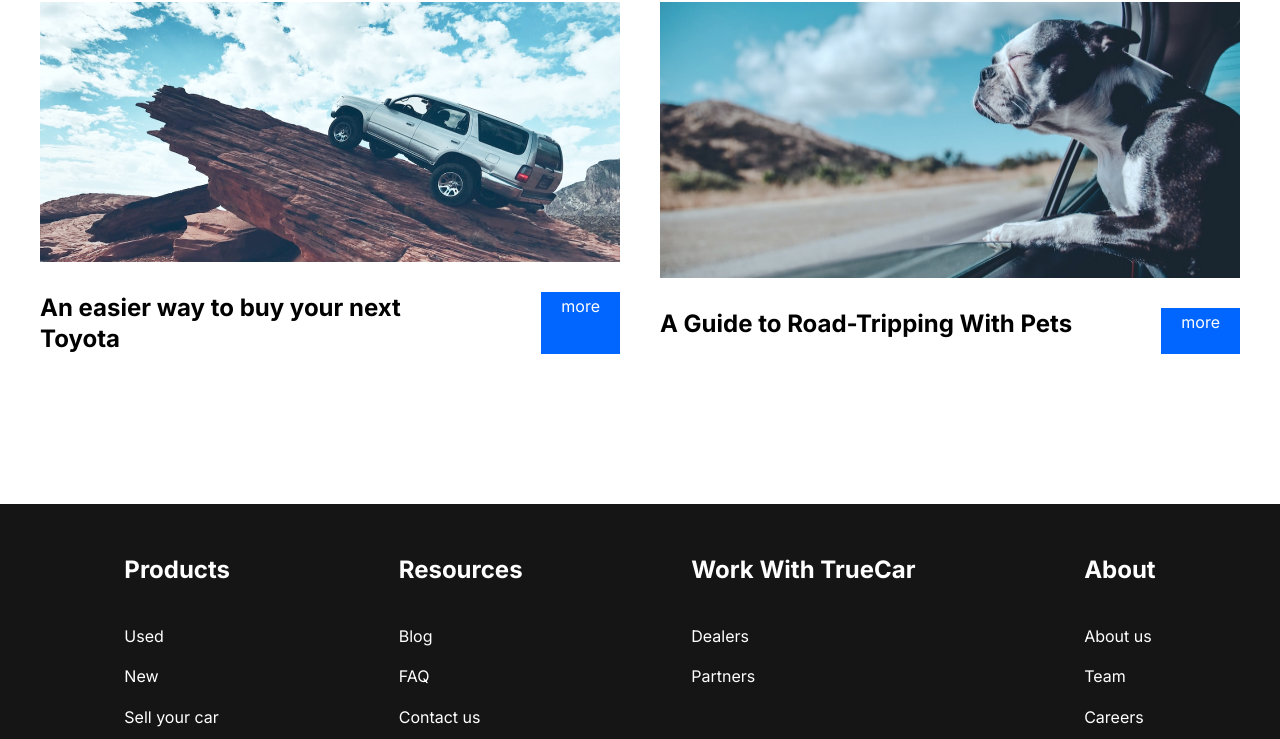
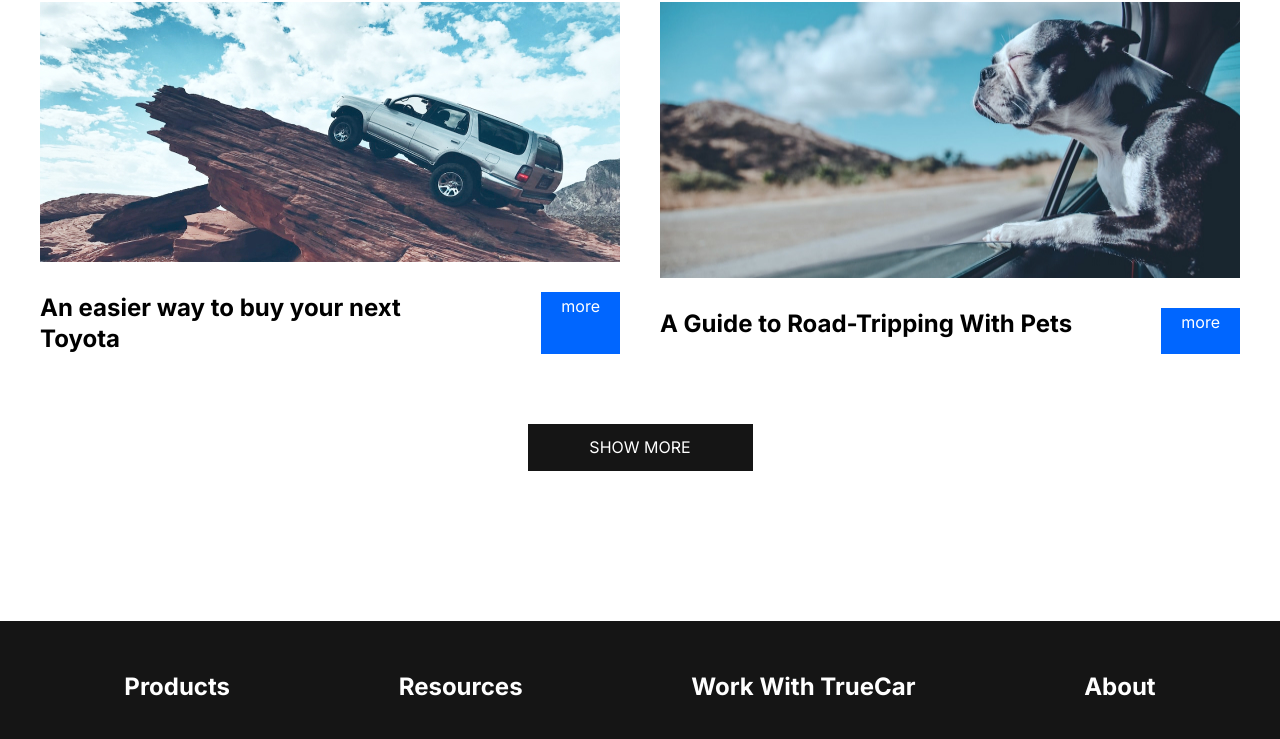
Before and after one commit to UlianaPla/lease-cars, a plain HTML site: page contacts.html in a window 1280 px wide. Shown: the part 1056-1795 px from the top of the page. Drawn offline with Linux system fonts and the light colour scheme.

Commit message:
contacts page: blog

```diff
--- a/contacts.html
+++ b/contacts.html
@@ -80,6 +80,7 @@
                 <a href="#" class="blog__item-link">more</a>
               </div>
             </div>
+            <a href="" class="blog__link">SHOW MORE</a>
           </div>
         </section>
       </main>
--- a/css/style.css
+++ b/css/style.css
@@ -412,6 +412,7 @@ body {
   display: flex;
   justify-content: space-between;
   flex-wrap: wrap;
+  margin-bottom: 70px;
 }
 
 .blog__item-img {
@@ -430,3 +431,14 @@ body {
   background-color: #0066ff;
   padding: 4px 20px;
 }
+
+.blog__link{
+  text-transform: uppercase;
+  background-color: #151515;
+  color: #fff;
+  padding: 13px;
+  width: 225px;
+  margin: 0 auto;
+  text-align: center;
+  display: block;
+}
```
Also changed, not shown: new-cars.html (+1 -0 lines).
